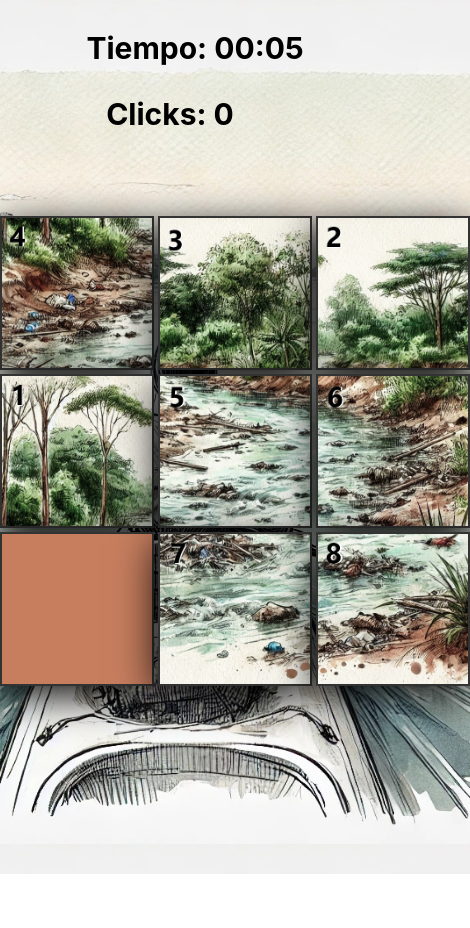
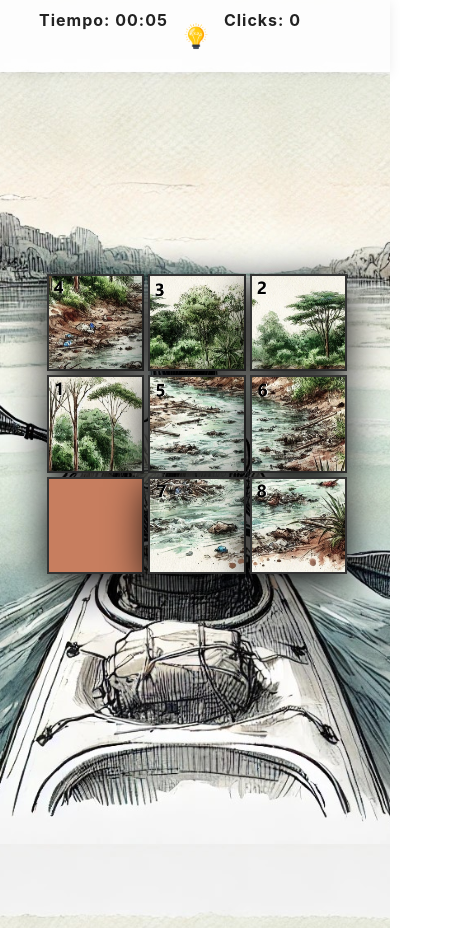
Before and after one commit to cep-daw/3x3-puzzle, a plain HTML site: page puzzle/index.html in a window 390 px wide. Shown: the whole page, 470 px wide, since content can reach past the window. Before the commit the page ends 874 px from the top, so only its background shows below. Drawn offline with Linux system fonts and the light colour scheme.

Commit message:
pista modificado

```diff
--- a/puzzle/index.html
+++ b/puzzle/index.html
@@ -6,11 +6,17 @@
         <link rel="stylesheet" href="./puzzle.css">
         <title>Al río troncos</title>
     </head>
-<body class="bodyPuzzle" >
+    <body class="bodyPuzzle">
 
         <header class="encabezado-general">
             <div class="estilos-generales header-juegos-intro header-puzzle">
                 <p class="tiempo" id="tiempo">Tiempo: 00:00</p>
+                <button class="bombilla" id="btnPista"
+                    aria-label="Mostrar pista">
+                    <span id="pista"></span>
+                </button>
+                <div id="pistaOverlay"></div>
+                <div id="pistaPopup"></div>
                 <p class="clicks" id="clicks">Clicks: 0</p>
             </div>
         </header>
@@ -23,17 +29,13 @@
                 <div id="id7"></div><div id="id8"></div><div id="id9"></div>
             </div>
 
-        <div class="bombilla">
-            <div id="pista"></div>
-            <div id="pistaPopup"></div>
-        </div>
-
             <div id="ventanaVictoria" class="ventanaVictoria">
                 <div class="v-contenido">
                     <h1 class="v-titulo" id="puzzle">¡Puzzle Resuelto!</h1>
                     <p id="mensajeTiempo"></p>
                     <div class="v-botones">
-                    <button id="btnReiniciar" class="volverJugar">Volver a Jugar</button>
+                        <button id="btnReiniciar" class="volverJugar">Volver a
+                            Jugar</button>
                     </div>
                 </div>
             </div>
--- a/puzzle/puzzle.css
+++ b/puzzle/puzzle.css
@@ -16,19 +16,46 @@
 
 .mainPuzzle{
     margin-top: 10vh;
+    min-height: 80vh;
+    display: flex;
+    justify-content: center;
+    align-items: center;
+}
+.encabezado-general {
+    width: 100%;
+    background: rgba(255,255,255,0.85);
+    box-shadow: 0 2px 12px rgba(0,0,0,0.08);
+    position: fixed;
+    top: 0;
+    left: 0;
+    z-index: 100;
+    display: flex;
+    justify-content: space-between;
+    align-items: center;
+    flex-direction: row;
 }
 
-.header-puzzle{
+.header-juegos-intro,
+.header-puzzle {
+    display: flex;
+    flex-direction: row;
     justify-content: space-between;
+    align-items: center;
+    max-width: 700px;
+    margin: 0 auto;
+    padding: 18px 32px;
+    gap: 24px;
 }
 
 .tiempo, .clicks {
-    display: flex;
-    align-items: center;
-    justify-content: center;
-    color: #000000;
+    margin: 0;
+    padding: 0 12px;
+    font-size: 1.5rem;
+    color: #222;
     font-weight: bold;
-    font-size: 30px;
+    letter-spacing: 1px;
+    background: none;
+    border-radius: 8px;
 }
 .clicks{
     margin-right: 50px;
@@ -41,7 +68,7 @@
     gap: 8px;
     width: max-content;
     height: max-content;
-    margin: 20px auto;
+    margin: 0 auto;
 }
 
 .containerPuzzle div {
@@ -69,37 +96,57 @@
 
 /* Icono de la bombilla */
 .bombilla {
+    display: flex;
+    align-items: center;
     position: relative;
-    display: flex;
+    margin: 0 16px;
+    height: 48px;
+    width: 48px;
+    background: none;
+    border: none;
+    padding: 0;
     cursor: pointer;
 }
 
 #pista{
-    position: absolute;
-    top: -520px;
-    right: 650px;
+    display: block;
     width: 50px;
     height: 50px;
     background: url('./img/bombilla.png') no-repeat center center;
     background-size: contain;
     cursor: pointer;
-    z-index: 10;
+    z-index: 3000;
 }
-
-#pistaPopup{
+#pistaOverlay {
     display: none;
-    position: absolute;
-    top: -450px;
-    right: 400px;
-    width: 300px;
-    height: 300px;
-    box-shadow: 0px 4px 8px rgba(0, 0, 0, 2);
-    z-index: 20;
+    position: fixed;
+    z-index: 1999;
+    top: 0;
+    left: 0;
+    width: 100vw;
+    height: 100vh;
+    background: rgba(0,0,0,0.6);
+}
+#pistaPopup {
+    display: none;
+    position: fixed;
+    top: 50%;
+    left: 50%;
+    transform: translate(-50%, -50%);
+    width: 480px;
+    max-width: 80vw;
+    height: auto;
+    box-shadow: 0px 4px 8px rgba(0, 0, 0, 0.2);
+    z-index: 2000;
+    background: #ffffff00;
+    border-radius: 12px;
+    overflow: hidden;
+    padding: 8px 0 0 0;
 }
 
 #pistaPopup img{
     width: 100%;
-    height: 100%;
+    height: auto;
     object-fit: cover;
 }
 
@@ -151,3 +198,69 @@
 .v-botones button:hover {
     background-color: #0A1576;
 }
+
+@media (max-width: 800px) {
+    .header-juegos-intro,
+    .header-puzzle {
+        max-width: 98vw;
+        padding: 12px 4vw;
+        font-size: 1.1rem;
+    }
+    .tiempo, .clicks {
+        font-size: 1.1rem;
+        padding: 0 6px;
+    }
+    .bombilla {
+        height: 36px;
+        width: 36px;
+        margin: 0 8px;
+    }
+    #pista {
+        width: 36px;
+        height: 36px;
+    }
+    #pistaPopup {
+        width: 320px;
+        max-width: 90vw;
+    }
+    .containerPuzzle {
+        grid-template-columns: repeat(3, 90px);
+        grid-template-rows: repeat(3, 90px);
+        gap: 4px;
+    }
+    .containerPuzzle div {
+        width: 90px;
+        height: 90px;
+    }
+
+}
+
+@media (max-width: 500px) {
+    .header-juegos-intro,
+    .header-puzzle {
+        flex-direction: row;
+        align-items: flex-start;
+        gap: 8px;
+        padding: 10px 2vw;
+    }
+    .tiempo, .clicks {
+        font-size: 1rem;
+        padding: 0 2px;
+    }
+    .bombilla {
+        margin: 8px 0;
+    }
+    .containerPuzzle {
+        grid-template-columns: repeat(3, 24vw);
+        grid-template-rows: repeat(3, 24vw);
+        gap: 2vw;
+    }
+    .containerPuzzle div {
+        width: 24vw;
+        height: 24vw;
+        min-width: 60px;
+        min-height: 60px;
+        max-width: 100px;
+        max-height: 100px;
+    }
+}
--- a/puzzle/puzzle.js
+++ b/puzzle/puzzle.js
@@ -150,25 +150,36 @@ function actualizarContadorClicks() {
  * Muestra un popup (tooltip) con la imagen de la solución y lo oculta al retirar el ratón.
  */
 function pistaBombilla() {
-    const pista = document.getElementById("pista");
+    const btnPista = document.getElementById("btnPista");
     const pistaPopup = document.getElementById("pistaPopup");
+    const pistaOverlay = document.getElementById("pistaOverlay");
 
-    if (!pista || !pistaPopup) {
-        console.error("Elementos 'pista' o 'pistaPopup' no encontrados.");
-        return;
-    }
+    if (!btnPista || !pistaPopup || !pistaOverlay) return;
 
-    // Mostrar el popup al pasar el mouse
-    pista.addEventListener("mouseenter", () => {
-        pistaPopup.style.display = "block";
+    // Ocultar popup y overlay si se hace click fuera
+    document.addEventListener("click", function (e) {
+        if (
+            pistaPopup.style.display === "block" &&
+            !btnPista.contains(e.target) &&
+            !pistaPopup.contains(e.target)
+        ) {
+            pistaPopup.style.display = "none";
+            pistaOverlay.style.display = "none";
+        }
     });
 
-    // Ocultar el popup al salir el mouse
-    pista.addEventListener("mouseleave", () => {
-        pistaPopup.style.display = "none";
+    btnPista.addEventListener("click", function (e) {
+        e.stopPropagation();
+        const isVisible = pistaPopup.style.display === "block";
+        pistaPopup.style.display = isVisible ? "none" : "block";
+        pistaOverlay.style.display = isVisible ? "none" : "block";
     });
 
-};
+    pistaOverlay.addEventListener("click", function () {
+        pistaPopup.style.display = "none";
+        pistaOverlay.style.display = "none";
+    });
+}
 
 /**
  * Actualiza visualmente la cuadrícula del puzzle en la interfaz.
```
Lines whose indentation alone changed are shown as unchanged.
